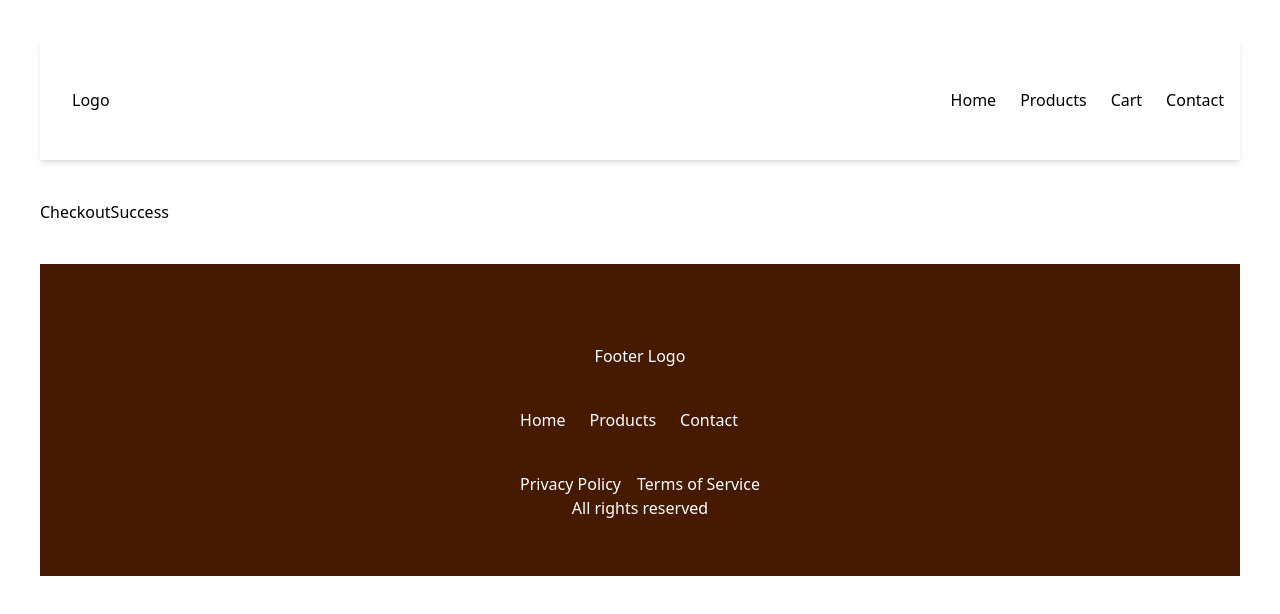
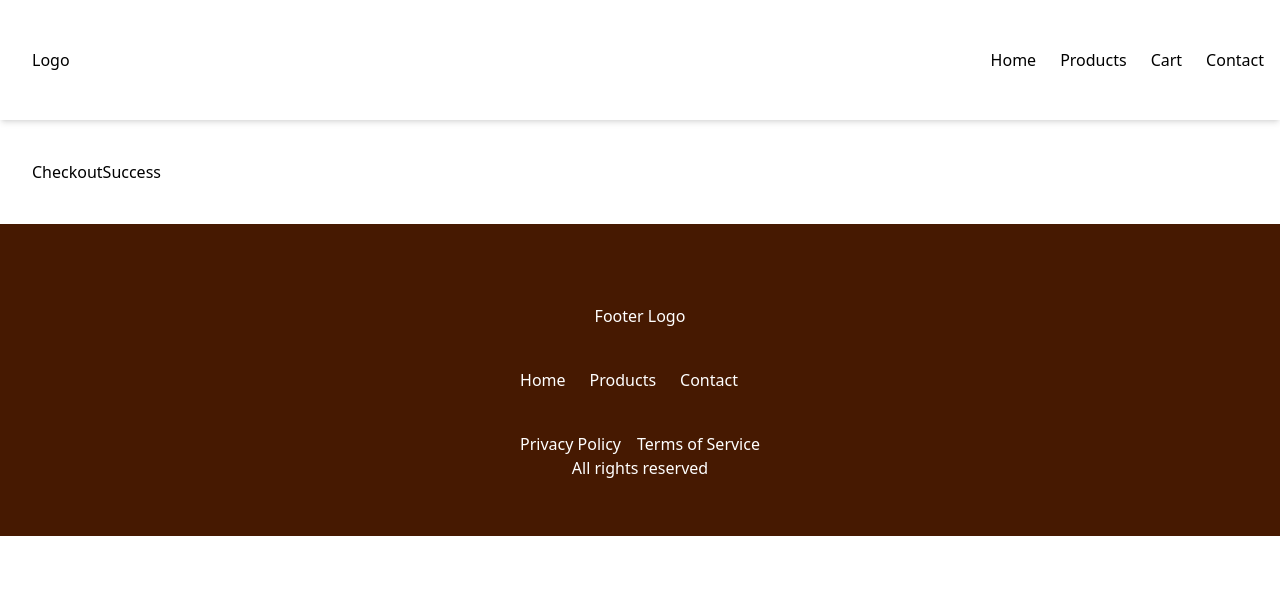
Before and after one commit to aggicreative555/antiquities-v2, a React (Vite) app: page /checkout-success in a window 1280 px wide. Shown: the top 614 px of the page. Built offline with nearby package versions, Linux system fonts and the light colour scheme.

Commit message:
fix(routing): fix export and import for pages

```diff
--- a/src/App.jsx
+++ b/src/App.jsx
@@ -1,13 +1,7 @@
 import React from 'react';
 import { Routes, Route} from 'react-router';
 import Layout from './layout/Layout';
-import Home from './pages/Home';
-import Products from './pages/Products';
-import NotFound from './pages/NotFound';
-import Contact from './pages/Contact';
-import Checkout from './pages/Checkout';
-import CheckoutSuccess from './pages/CheckoutSuccess';
-import Product from './pages/Product';
+import {Home, ProductId, Products, Checkout, CheckoutSuccess, Contact, NotFound} from './pages/index';
 
 function App() {
   return (
@@ -15,7 +9,7 @@ function App() {
       <Route path="/" element={<Layout />}>
         <Route index element={<Home />} />
         <Route path="products" element={<Products />} />
-        <Route path="product/:id" element={<Product />} />
+        <Route path="products/:id" element={<ProductId />} />
         <Route path="contact" element={<Contact />} />
         <Route path="checkout" element={<Checkout />} />
         <Route path="checkout-success" element={<CheckoutSuccess />} />
--- a/src/layout/Layout.jsx
+++ b/src/layout/Layout.jsx
@@ -4,7 +4,7 @@ import Footer from '../components/Footer';
 
 export function Layout() {
   return (
-    <div className='flex justify-center align-center flex-col my-10 mx-10'>
+    <div className='flex justify-center flex-col'>
       <Header />
       <Outlet />
       <Footer />
--- a/src/pages/Checkout.jsx
+++ b/src/pages/Checkout.jsx
@@ -1,7 +1,7 @@
 import React from 'react';
 
-const Checkout = () => {
-  return <div>Checkout</div>;
+function Checkout() {
+  return <main className='container mx-auto px-8'>Checkout</main>;
 };
 
 export default Checkout;
--- a/src/pages/CheckoutSuccess.jsx
+++ b/src/pages/CheckoutSuccess.jsx
@@ -1,7 +1,7 @@
 import React from 'react';
 
 const CheckoutSuccess = () => {
-  return <div>CheckoutSuccess</div>;
+  return <main className='container mx-auto px-8'>CheckoutSuccess</main>;
 };
 
 export default CheckoutSuccess;
--- a/src/pages/Contact.jsx
+++ b/src/pages/Contact.jsx
@@ -1,7 +1,7 @@
 import React from 'react';
 
 const Contact = () => {
-  return <div>Contact</div>;
+  return <main className='container mx-auto px-8'>Contact</main>;
 };
 
 export default Contact;
--- a/src/pages/Home.jsx
+++ b/src/pages/Home.jsx
@@ -1,7 +1,7 @@
 import React from 'react';
 
 const Home = () => {
-  return <div className='container'>Home</div>;
+  return <main className='container mx-auto px-8'>Home</main>;
 };
 
 export default Home;
--- a/src/pages/NotFound.jsx
+++ b/src/pages/NotFound.jsx
@@ -1,7 +1,7 @@
 import React from 'react';
 
 const NotFound = () => {
-  return <div>NotFound</div>;
+  return <main className='container mx-auto px-8'>NotFound</main>;
 };
 
 export default NotFound;
--- a/src/pages/Product.jsx
+++ /dev/null
@@ -1,7 +0,0 @@
-import React from 'react';
-
-const Product = () => {
-  return <div>Product</div>;
-};
-
-export default Product;
```
Also changed, not shown: src/pages/index.js (added, +7 -0 lines).
